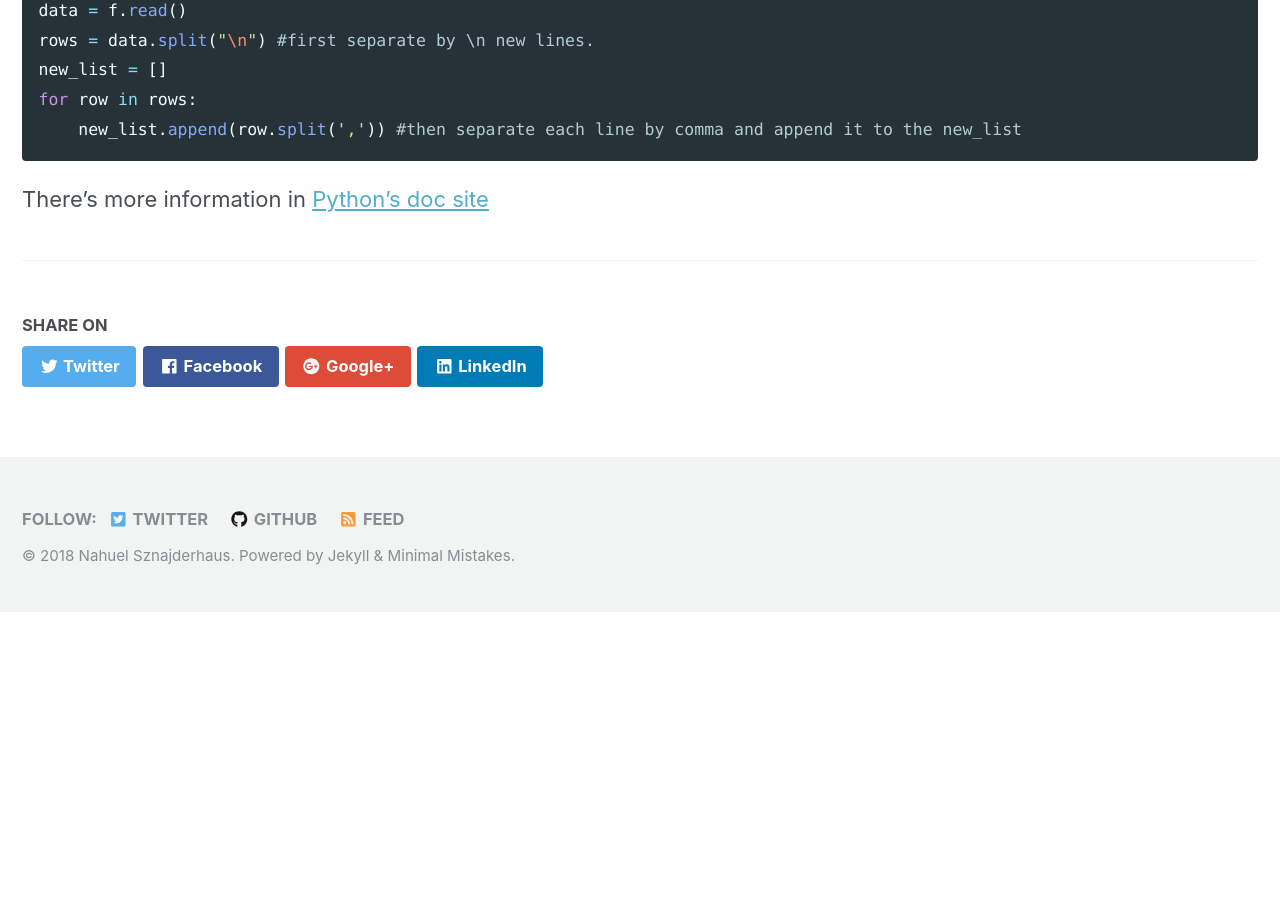
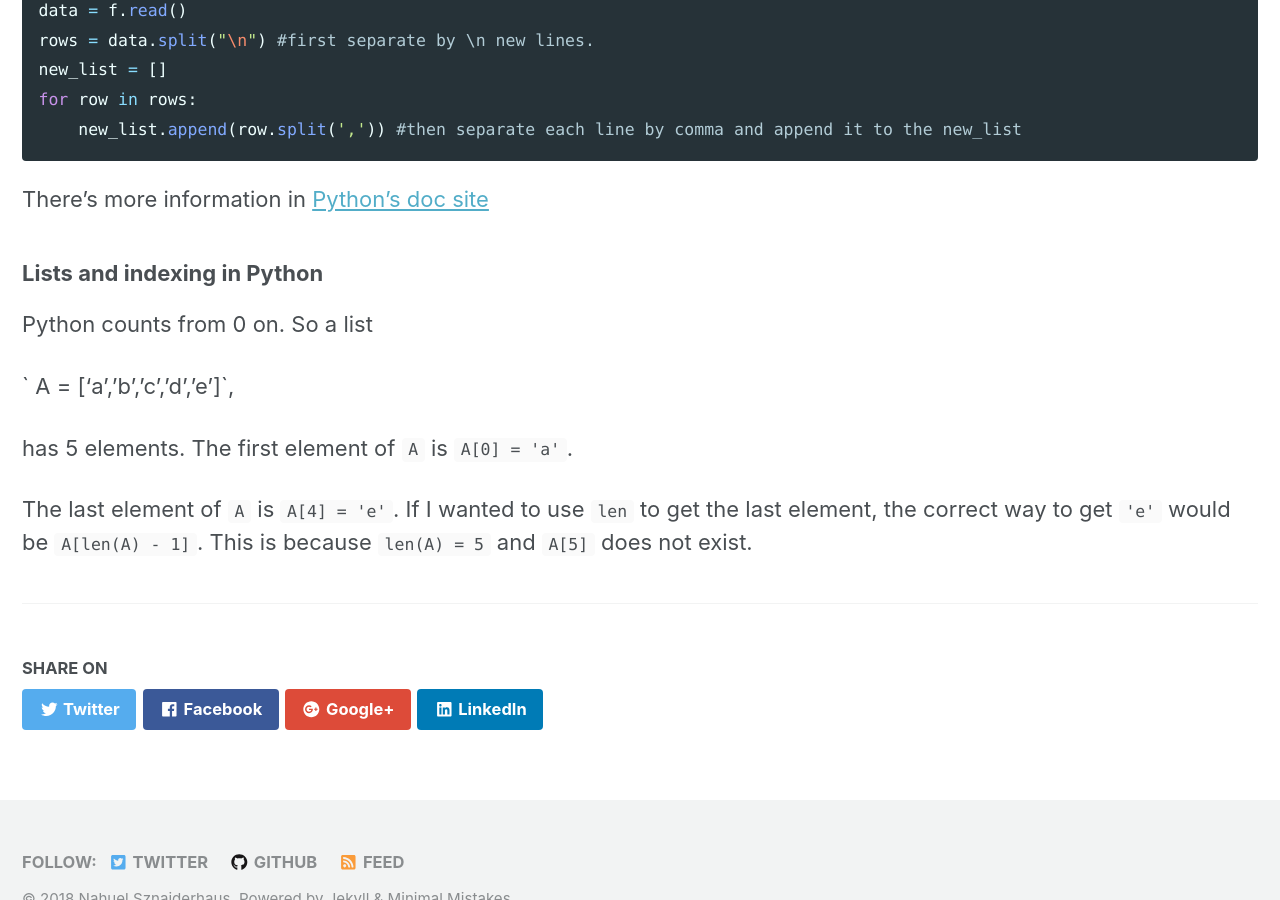
Before and after one commit to nahusznaj/nahusznaj.github.io, a Jekyll site: the page built from _posts/learning/2018-06-14-learning_python.md, in a window 1280 px wide and 900 px high, scrolled down 814 px. Built offline with Jekyll 4.4.1, drawn with Linux system fonts in a browser that asks for light colours; nearby versions of some CDN libraries; before the commit the page ends 1426 px from its top, so only the background shows below that.

````diff
--- a/_posts/learning/2018-06-14-learning_python.md
+++ b/_posts/learning/2018-06-14-learning_python.md
@@ -38,3 +38,14 @@
 ```
 
 There's more information in [Python's doc site](https://docs.python.org/3/tutorial/inputoutput.html#reading-and-writing-files)
+
+
+### Lists and indexing in Python
+
+Python counts from 0 on. So a list
+
+` A = ['a','b','c','d','e']`,
+
+has 5 elements. The first element of `A` is `A[0] = 'a'`.
+
+The last element of `A` is `A[4] = 'e'`. If I wanted to use `len` to get the last element, the correct way to get `'e'` would be `A[len(A) - 1]`. This is because `len(A) = 5` and `A[5]` does not exist.
````
